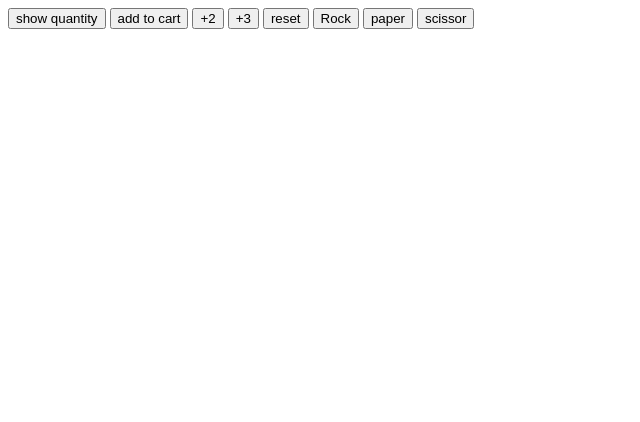
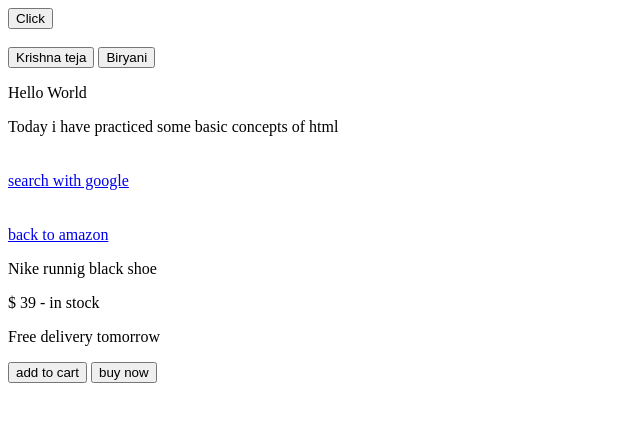
Before and after one commit to krishnatej27/MERN-stack-, a plain HTML site: page index.html in a window 1280 px wide. Shown: the whole page, without its empty margins (0-640 px from the left). Drawn offline with Linux system fonts and the light colour scheme.

Commit message:
Add files via upload

```diff
--- a/index.html
+++ b/index.html
@@ -1,72 +1,29 @@
 <!DOCTYPE html>
 <html lang="en">
 <head>
-  <meta charset="UTF-8">
-  <meta name="viewport" content="width=device-width, initial-scale=1.0">
-  <title>JavaScript</title>
+    <meta charset="UTF-8">
+    <meta name="viewport" content="width=device-width, initial-scale=1.0">
+    <title>Document</title>
 </head>
 <body>
-  <button class="one"
-  onclick="console.log(`quantity:${c}`)" >
-    show quantity
-  </button>
-  <button onclick="
-  c=c+1;
-  console.log(`quantity:${c}`)">
-    add to cart
-  </button>
-  <button onclick="
-  c=c+2;
-  console.log(`quantity:${c}`)">
-    +2
-  </button>
-  <button onclick="
-  c=c+3;
-  console.log(`quantity:${c}`)">
-    +3
-  </button>
-  <button onclick="
-  c=0;
-  console.log(`quantity:${c}`)">
-    reset
-  </button>
-
-  <button onclick="
-  const randomNumber=Math.random();
-  if(randomNumber >=0 && randomNumber<= 1/3){
-    console.log('Rock win')
-  }
-  else{
-    console.log('computer choose paper and won')
-  }
-  ">
-    Rock
-  </button>
-  <button onclick="
-  const randomNumber=Math.random();
-  if(randomNumber >=1/3 && randomNumber<= 2/3){
-    console.log('paper win')
-  }
-  else{
-    console.log('computer choose scissor and won')
-  }
-  ">
-    paper
-  </button>
-  <button onclick="
-  const randomNumber=Math.random();
-  if(randomNumber >=2/3 && randomNumber<= 1){
-    console.log('scissor win')
-  }
-  else{
-    console.log('computer choose rock and won')
-  }
-  ">
-    scissor
-  </button>
-  <script>
-   // alert('hello')
-  let c=0;
-  </script>
+    <button>Click</button>    <!--button with click text inside it -->
+    <br>
+    <br>
+    <button>Krishna teja</button>
+    <button>Biryani</button>
+    <p> Hello World</p>
+    <p2>Today i have practiced some basic concepts of html</p2><br>
+    <br>
+    <br>
+    <a href="https://www.google.com/" target="_blank">search with google</a>
+    <br>
+    <br>
+    <br>
+    <a href="https://www.amazon.in/" target="_blank">back to amazon</a>
+    <p>Nike runnig black shoe</p>
+    <p>$ 39 - in stock </p>
+    <p>Free delivery tomorrow</p>
+    <button>add to cart</button>
+    <button>buy now</button>
 </body>
 </html>
```
